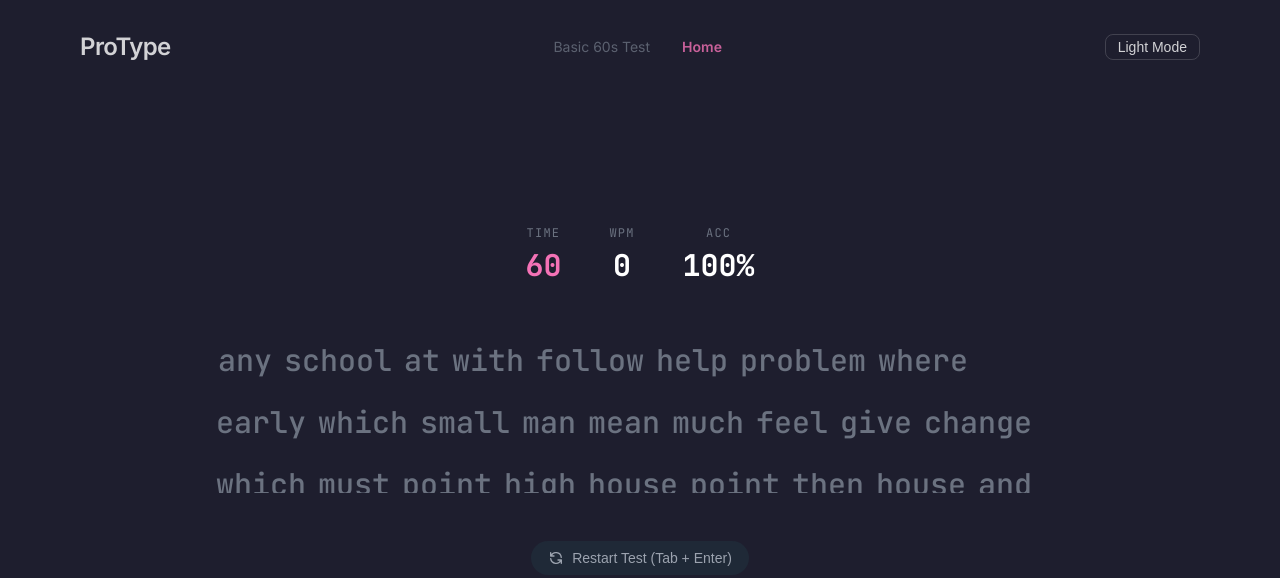
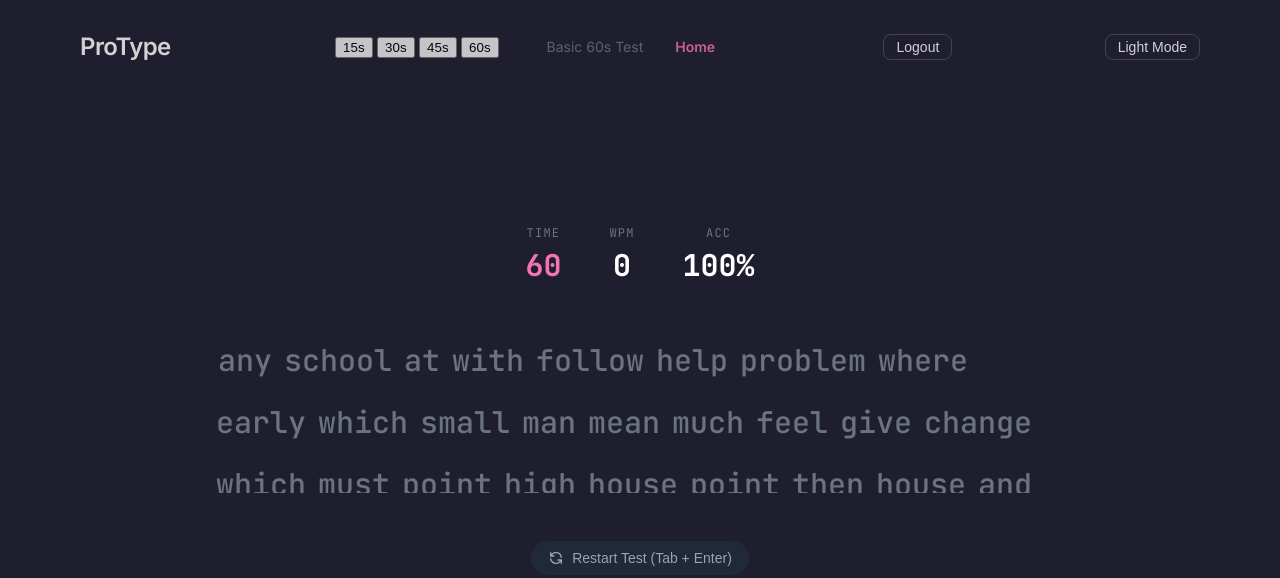
Before and after one commit to sanskritigupta312-jpg/Typing-Test, a plain HTML site: page home.html in a window 1280 px wide. Drawn offline with Linux system fonts and the light colour scheme.

Commit message:
Enhance home.html with session greeting and duration buttons
Added session greeting and duration options for the test.

```diff
--- a/home.html
+++ b/home.html
@@ -12,11 +12,23 @@
     <div class="header">
         <div class="logo-section">
             <h1 class="logo-text">ProType</h1>
+            <span id="session-greeting" class="session-status"></span>
         </div>
+
         <div class="nav-section">
+            <div class="duration-options">
+                <button class="duration-option" data-duration="15">15s</button>
+                <button class="duration-option" data-duration="30">30s</button>
+                <button class="duration-option" data-duration="45">45s</button>
+                <button class="duration-option active" data-duration="60">60s</button>
+            </div>
+
             <div class="nav-label">Basic 60s Test</div>
             <a href="index.html" class="nav-link">Home</a>
+            <a href="progress.html" class="nav-link hidden" id="progress-btn">Report</a>
         </div>
+
+        <button id="logout-btn" class="theme-btn">Logout</button>
         <button id="theme-toggle" class="theme-btn">Light Mode</button>
     </div>
 
@@ -46,6 +58,7 @@
 
         <input type="text" id="hidden-input" autocomplete="off" autocapitalize="off" autocorrect="off" spellcheck="false">
     </div>
+
     <div class="restart-container">
         <button id="restart-btn" class="restart-btn">
             <svg xmlns="http://www.w3.org/2000/svg" class="restart-icon" fill="none" viewBox="0 0 24 24" stroke="currentColor">
@@ -90,7 +103,5 @@
     </div>
 
     <script src="home.js"></script>
-
 </body>
-
 </html>
```
